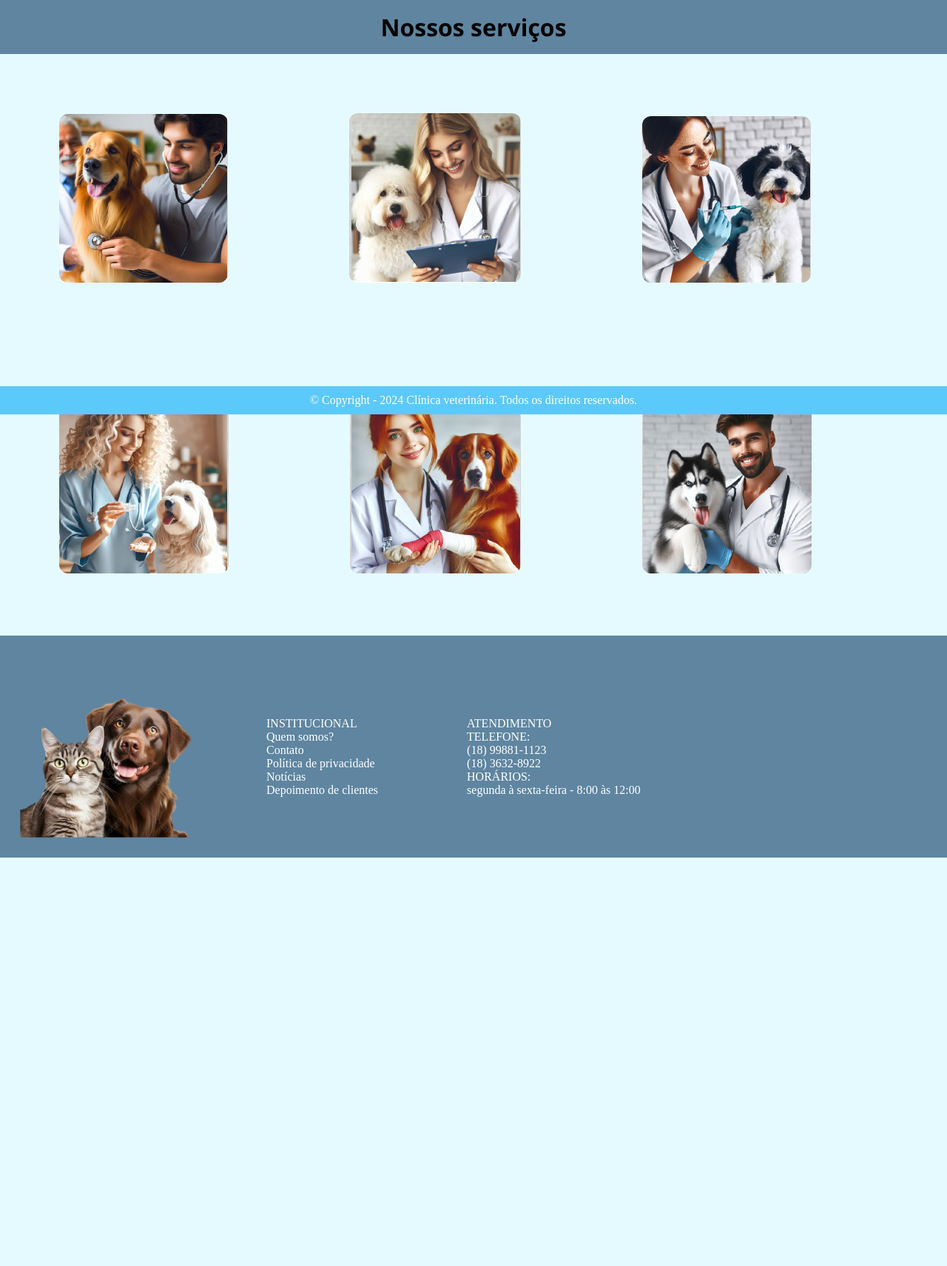
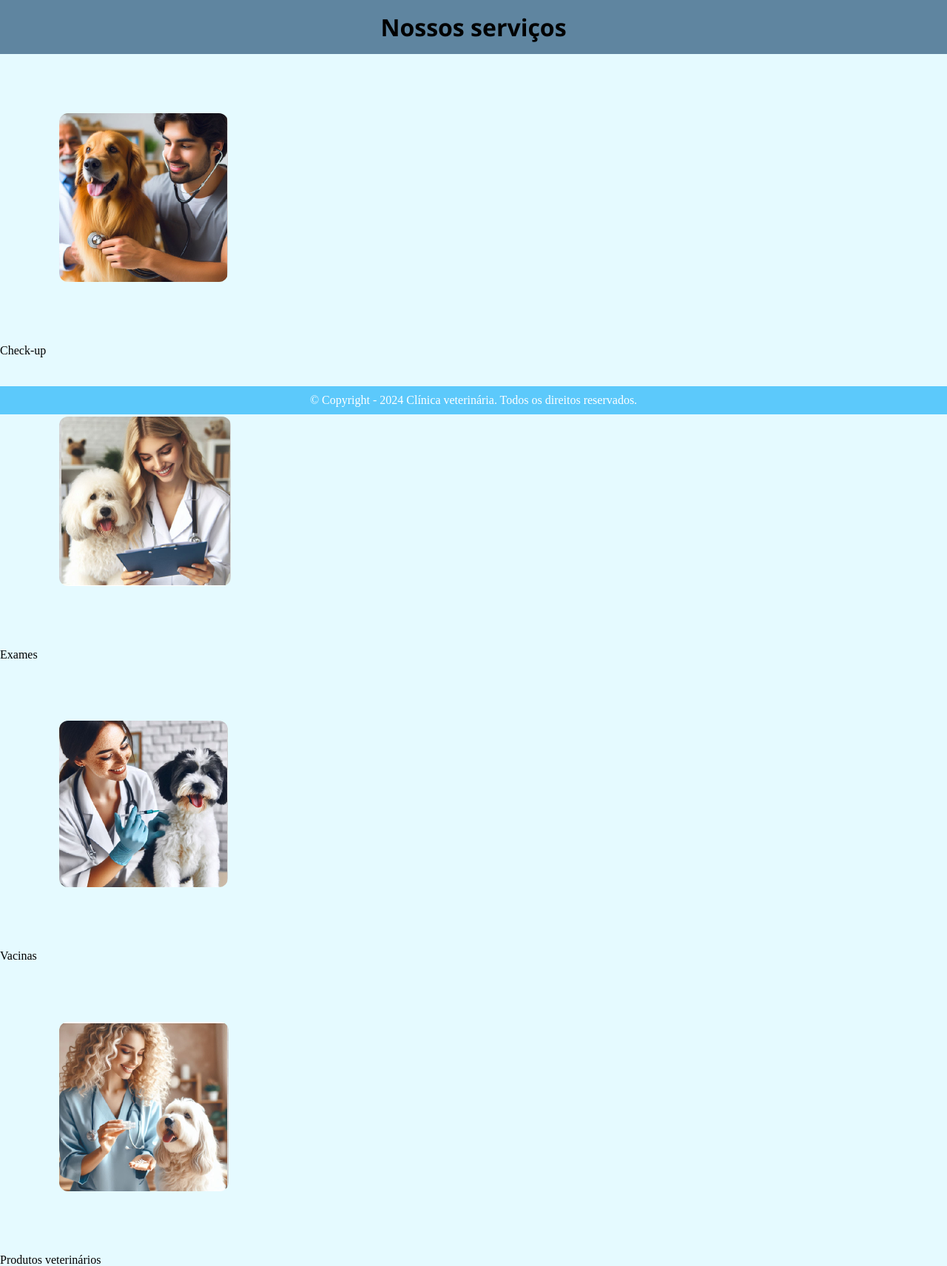
Before and after one commit to valentinaiwonder/vetlifenovo, a Flask app: a page that uses templates/servico.html in a window 1280 px wide. Shown: the part 240-1951 px from the top of the page at 74% size. Before the commit the page ends 1399 px from the top, so only its background shows below. Run offline with Flask 3, Linux system fonts and the light colour scheme.

Commit message:
Update servico.html

```diff
--- a/templates/servico.html
+++ b/templates/servico.html
@@ -34,12 +34,37 @@
         </div>
 
         <div class="imgs">
+            <div>
                 <img class="um" src="static/img/Captura de tela 2024-06-07 082549.png" alt="medico">
+                <p>Check-up</p>
+            </div>
+
+            <div>
                 <img class="dois" src="static/img/Captura de tela 2024-06-07 082946.png" alt="medico">
+                <p>Exames</p>
+            </div>
+
+            <div>
                 <img class="tres" src="static/img/Captura de tela 2024-06-07 083133.png" alt="medico">
+                <p>Vacinas</p>
+            </div>
+
+            <div>
                 <img class="quatro" src="static/img/Captura de tela 2024-06-07 083330.png" alt="medico">
+                <p>Produtos veterinários</p>
+            </div>
+
+            <div>
                 <img class="cinco" src="static/img/Captura de tela 2024-06-07 083442.png" alt="medico">
+                <p>Cirurgia</p>
+            </div>
+
+            <div>
                 <img class="seis" src="static/img/Captura de tela 2024-06-07 083459.png" alt="medico">
+                <p>Medicina preventiva</p>
+            </div>
+
+
         </div>
 
         <div class="rodape">
```
Lines whose indentation alone changed are shown as unchanged.
